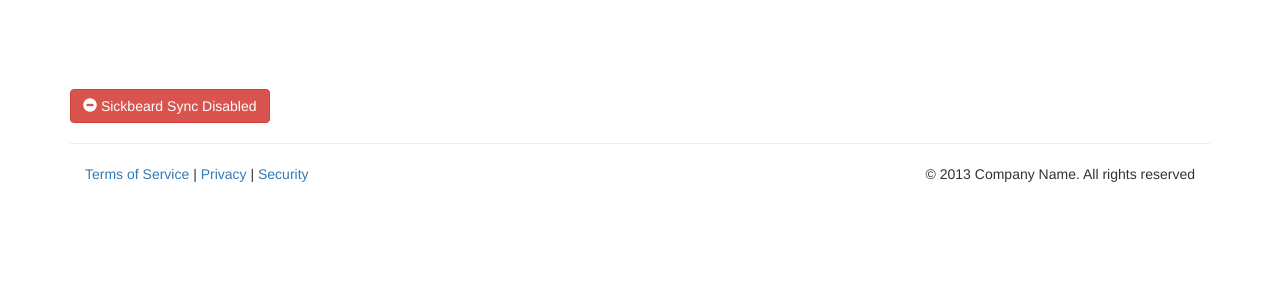
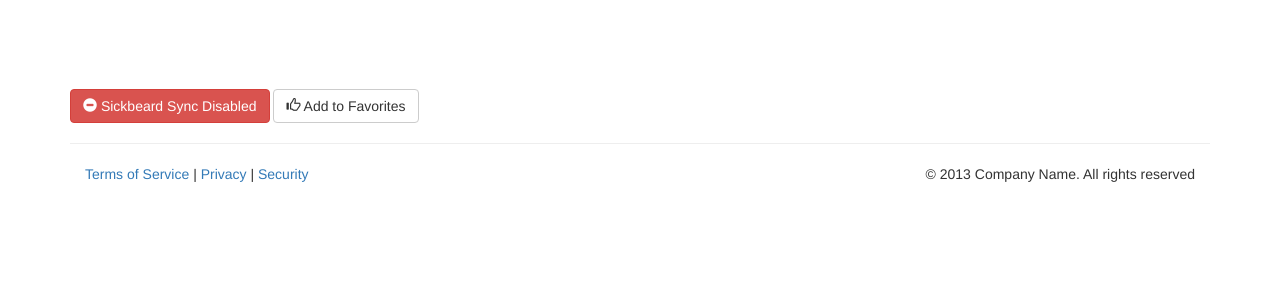
Before and after one commit to artschwagerb/axolotl, a Django app: template tv/templates/tv_show.html in a window 1280 px wide. Shown: the part 51-351 px from the top of the page. Run offline with Django 3.2, Linux system fonts and the light colour scheme; the template is opened without the code that fills it, so the values that code supplies are empty; some libraries are stand-ins or nearby versions.

Commit message:
added favorite button

```diff
--- a/tv/templates/tv_show.html
+++ b/tv/templates/tv_show.html
@@ -49,7 +49,7 @@
 </dl>
 
 {% if show.use_sickbeard %}
-  <div class="btn btn-success"><span class="glyphicon glyphicon-ok-sign"></span> Sickbeard Sync Enabled</div>
+  <div class="btn btn-default"><span class="glyphicon glyphicon-ok-sign"></span> Sickbeard Sync Enabled</div>
 {% else %}
   <div class="btn btn-danger"><span class="glyphicon glyphicon-minus-sign"></span> Sickbeard Sync Disabled</div>
 {% endif %}
@@ -57,8 +57,9 @@
   <a class="btn btn-default" href="http://nullrefer.com/?http://thetvdb.com/?id={{ show.tvdbid }}&tab=series">TVDB</a>
 {% endif %}
 {% if is_favorite %}
-  <a class="btn btn-success" href="">Favorite</a>
+  <a class="btn btn-success" href="{% url "tv-show-favorite" pk=show.id %}"><span class="glyphicon glyphicon-thumbs-up"></span> Favorite</a>
+{% else %}
+  <a class="btn btn-default" href="{% url "tv-show-favorite" pk=show.id %}"><span class="glyphicon glyphicon-thumbs-up"></span> Add to Favorites</a>
 {% endif %}
 
-
 {% endblock %}
```
